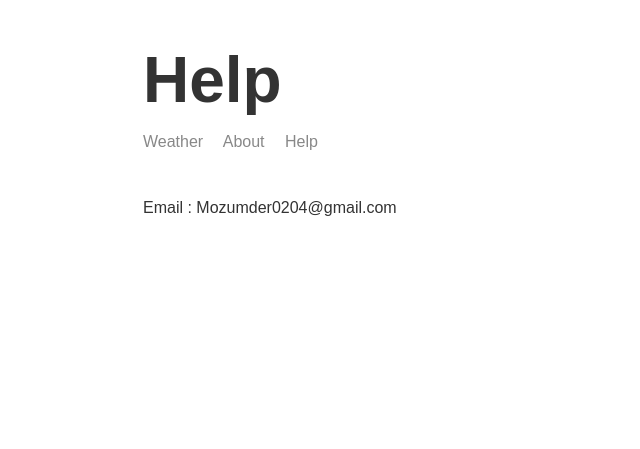
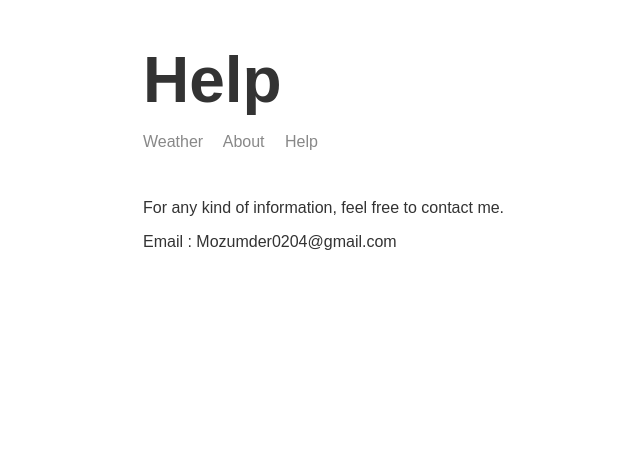
Before and after one commit to mozumder0204/Weather_application, a Node server app: page /help in a window 1280 px wide. Shown: the top 449 px of the page, without its empty margins (172-812 px from the left). Run offline with Node 20, Linux system fonts and the light colour scheme; some libraries are stand-ins or nearby versions.

Commit message:
Change help text

```diff
--- a/templates/views/help.hbs
+++ b/templates/views/help.hbs
@@ -11,6 +11,7 @@
 <body>
     <div class="main-content">
         {{>header}}
+        <p>For any kind of information, feel free to contact me.</p>
         <p>{{helpText}}</p>
     </div>
 
```
